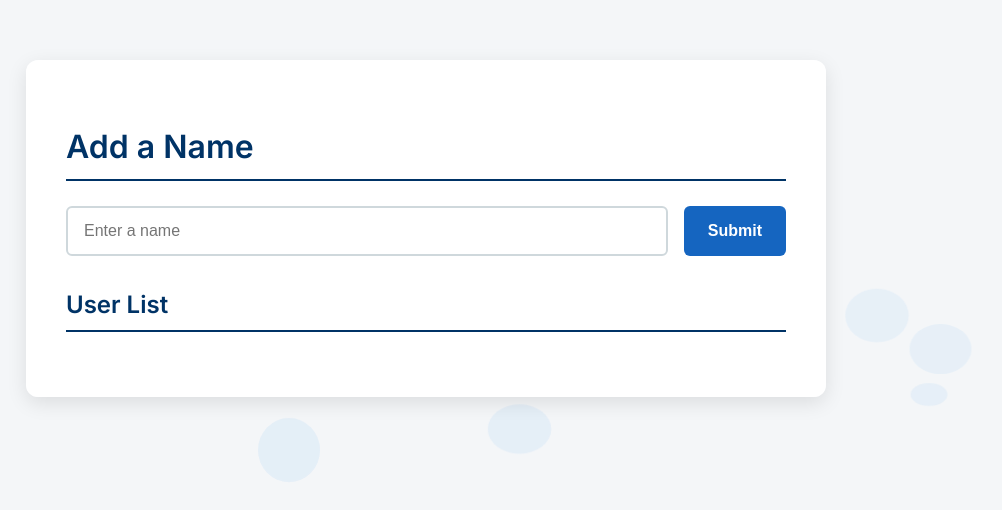
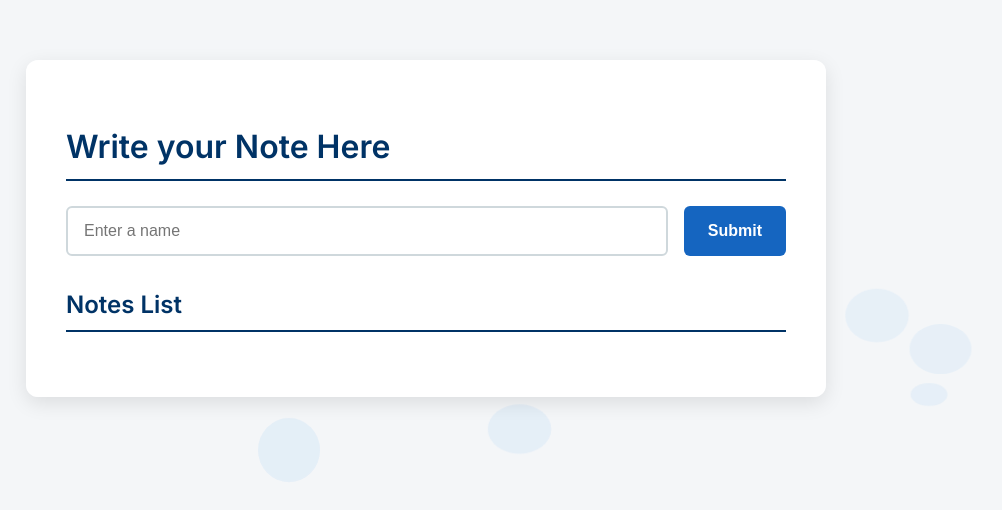
Before and after one commit to ThakurSahilSingh/Capstone, a PHP site: page / in a window 1280 px wide. Shown: the top 510 px of the page, without its empty margins (214-1216 px from the left). Run offline with PHP 8.4, Linux system fonts and the light colour scheme; data that the repository does not hold is empty.

Commit message:
Update index.php

```diff
--- a/web-tier/index.php
+++ b/web-tier/index.php
@@ -180,13 +180,13 @@ $users = json_decode($response, true);
     </div>
 
     <div class="container">
-        <h1>Add a Name</h1>
+        <h1>Write your Note Here</h1>
         <form method="post">
             <input type="text" name="name" required placeholder="Enter a name" />
             <input type="submit" value="Submit" />
         </form>
 
-        <h2>User List</h2>
+        <h2>Notes List</h2>
         <ul>
             <?php foreach ($users as $user): ?>
                 <li><?= htmlspecialchars($user['name']) ?></li>
```
